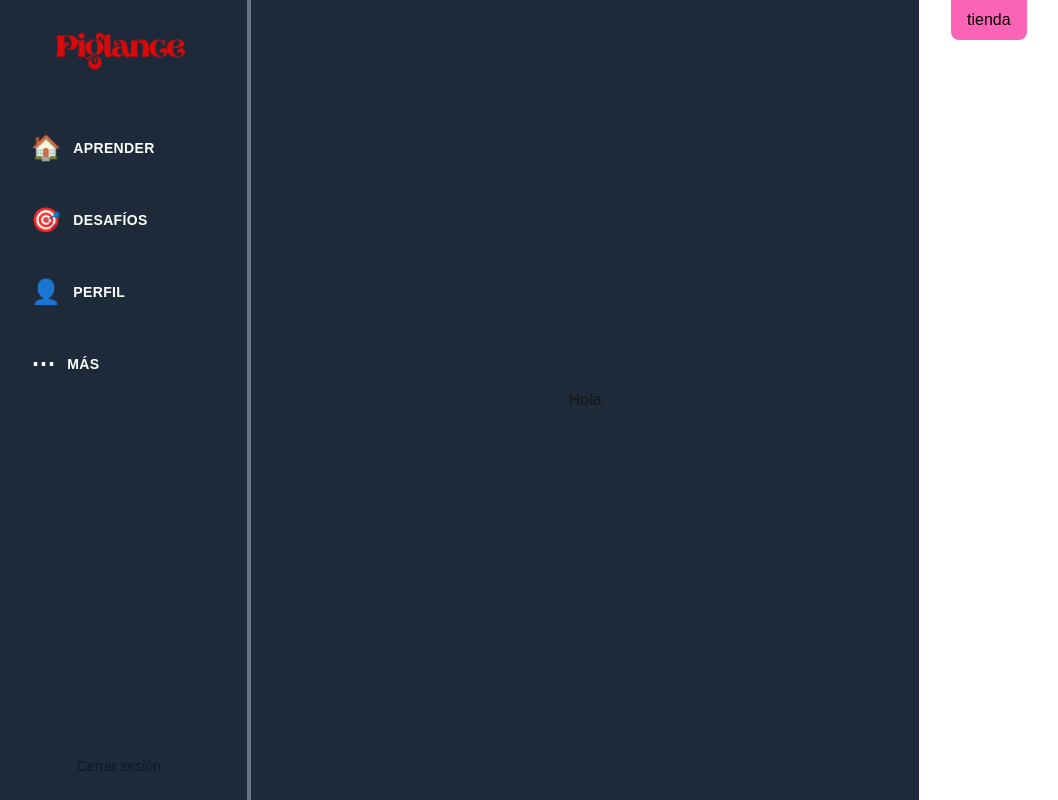
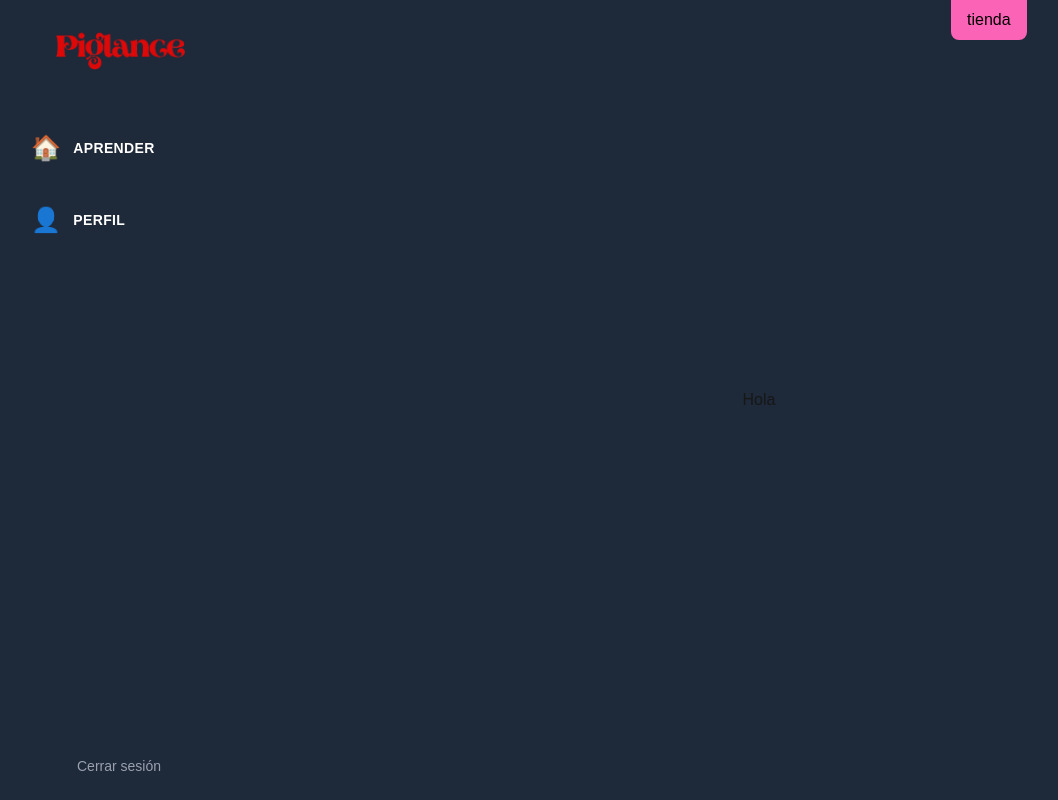
Before and after one commit to DonSociedad/FrontEnd-3er-corte-, a Next.js app: page /logged in a window 1280 px wide. Shown: the whole page, without its empty margins (9-1067 px from the left). Built offline with nearby package versions, Linux system fonts and the light colour scheme.

Commit message:
creacion de componente para el perfil compartiendo espacio con el workplace

```diff
--- a/app/(webpage)/logged/page.tsx
+++ b/app/(webpage)/logged/page.tsx
@@ -1,19 +1,27 @@
+"use client";
+
+import { useState } from "react";
 import HeaderComponent from "@/components/organism/headerComponent";
-import FooterComponentLogged from "@/components/organism/footerComponentLogged";
 import WorkPlaceComponent from "@/components/molecules/workPlaceComponent";
+import ProfileComponent from "@/components/molecules/profileComponent";
 
 export default function LoggedPage() {
+  const [activePage, setActivePage] = useState("workplace");
+
+  const handleNavigate = (page: string) => {
+    setActivePage(page);
+  };
+
   return (
     <div className="flex h-screen overflow-hidden">
       {/* Header fijo a la izquierda */}
-      <HeaderComponent />
+      <HeaderComponent onNavigate={handleNavigate} />
 
-      {/* Contenido central con scroll independiente */}
-      <main className="flex-1 min-h-0 overflow-y-auto bg-gray-800 scrollbar-thin scrollbar-thumb-gray-600 scrollbar-track-gray-800 border-l-4 border-gray-500 ml-64 mr-[22rem]">
-        <WorkPlaceComponent />
+      {/* Contenido principal (sin footer) */}
+      <main className="flex-1 overflow-y-auto bg-gray-800 ml-64">
+        {activePage === "workplace" && <WorkPlaceComponent />}
+        {activePage === "profile" && <ProfileComponent />}
       </main>
-
-
     </div>
   );
 }
--- /dev/null
+++ b/components/molecules/profileComponent.tsx
@@ -0,0 +1,20 @@
+'use client';
+
+export default function ProfileComponent() {
+  return (
+    <div>
+        <div className="grid grid-cols-2 h-100  gap-4 items-center justify-center p-4">
+            <div className="flex justify-center">
+                <h1>icono</h1>
+                <div className="absolute top-0 left-4/10 bg-yellow-400 rounded-b-lg py-2 px-4">
+                    monedas
+                </div>
+            </div>
+            <div className="flex justify-center rounded-xl bg-gray-700 p-4 h-9/10 items-center">
+                <h1>accesorios</h1>
+            </div>
+
+        </div>
+    </div>
+  );
+}
--- a/components/organism/headerComponent.tsx
+++ b/components/organism/headerComponent.tsx
@@ -1,64 +1,30 @@
-export default function HeaderComponent() {
+export default function HeaderComponent({ onNavigate }: { onNavigate: (page: string) => void }) {
   return (
     <aside className="flex flex-col bg-gray-800 text-white w-64 h-screen p-6 fixed left-0 top-0">
-      {/* LOGO */}
       <div className="flex items-center justify-center mb-10">
-        <a href="/logged" className="flex flex-col items-center">
+        <button onClick={() => onNavigate("workplace")} className="flex flex-col items-center">
           <img className="h-12 w-auto mb-2" src="/Piglance.png" alt="Piglance" />
-        </a>
+        </button>
       </div>
 
-      {/* NAV PRINCIPAL */}
-      <div className="flex flex-col flex-1 justify-start items-center">
-        <nav className="flex flex-col gap-4 w-full">
-          {/* Ejemplo de item seleccionado */}
-          <a
-            href="#"
-            className="flex items-center gap-3 px-4 py-3 rounded-xl transition hover:bg-gray-600 font-bold text-white tracking-wide text-sm "
-          >
-            <span className="text-2xl">🏠</span>
-            <span className="">
-              APRENDER
-            </span>
-          </a>
+      <nav className="flex flex-col gap-4 w-full">
+        <button
+          onClick={() => onNavigate("workplace")}
+          className="flex items-center gap-3 px-4 py-3 rounded-xl transition hover:bg-gray-600 font-bold text-white tracking-wide text-sm"
+        >
+          <span className="text-2xl">🏠</span> <span>APRENDER</span>
+        </button>
 
+        <button
+          onClick={() => onNavigate("profile")}
+          className="flex items-center gap-3 px-4 py-3 rounded-xl transition hover:bg-gray-600 font-bold text-white tracking-wide text-sm"
+        >
+          <span className="text-2xl">👤</span> <span>PERFIL</span>
+        </button>
+      </nav>
 
-          <a
-            href="#"
-            className="flex items-center gap-3 px-4 py-3 rounded-xl transition hover:bg-gray-600 font-bold text-white tracking-wide text-sm "
-          >
-            <span className="text-2xl">🎯</span>
-            <span className="">
-              DESAFÍOS
-            </span>
-          </a>
-
-
-          <a
-            href="#"
-            className="flex items-center gap-3 px-4 py-3 rounded-xl transition hover:bg-gray-600 font-bold text-white tracking-wide text-sm "
-          >
-            <span className="text-2xl">👤</span>
-            <span className="">
-              PERFIL
-            </span>
-          </a>
-
-          <a
-            href="#"
-            className="flex items-center gap-3 px-4 py-3 rounded-xl transition hover:bg-gray-600 font-bold text-white tracking-wide text-sm "
-          >
-            <span className="text-2xl">⋯</span>
-            <span className="">
-              MÁS
-            </span>
-          </a>
-        </nav>
-      </div>
-
-      {/* BOTÓN INFERIOR */}
       <div className="mt-auto flex justify-center">
-        <button className="text-sm text-gray-900 hover:text-red-900 transition">
+        <button className="text-sm text-gray-400 hover:text-red-400 transition">
           Cerrar sesión
         </button>
       </div>
```
